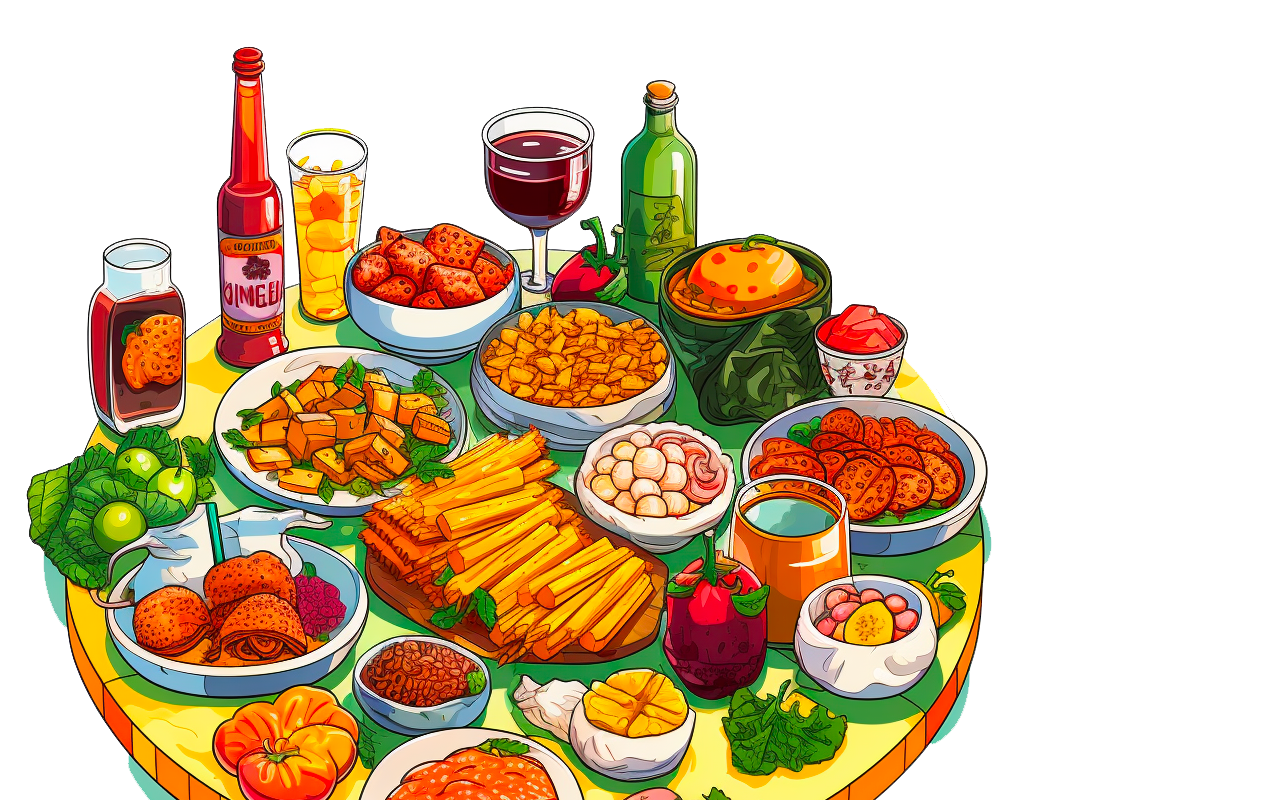
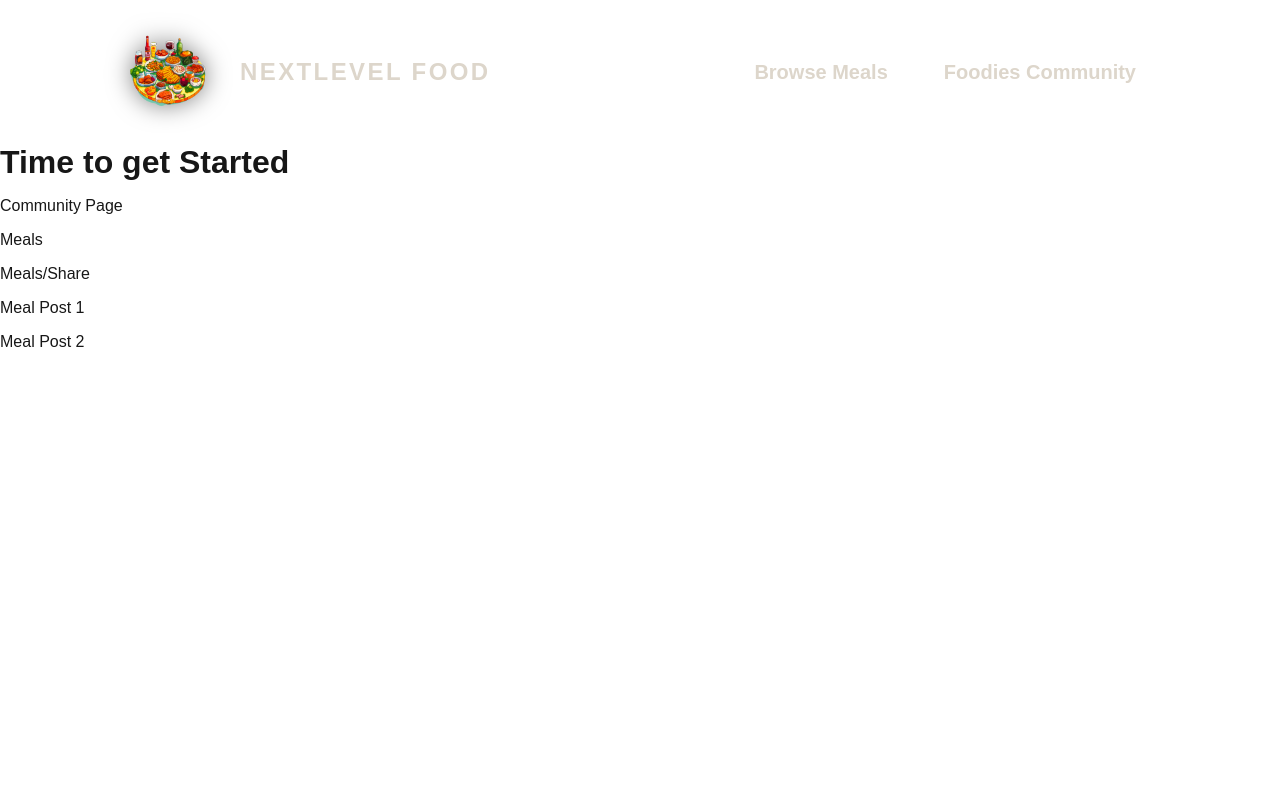
Before and after one commit to spartanrein/MealApp, a Next.js app: page / in a window 1280 px wide. Shown: the top 800 px of the page. Built offline with nearby package versions, Linux system fonts and the light colour scheme.

Commit message:
style header

```diff
--- a/src/app/components/main-header.js
+++ b/src/app/components/main-header.js
@@ -1,13 +1,15 @@
 import Link from "next/link";
 import logoImg from '@/assets/logo.png';
+import classes from './main-header.module.css'
+
 export default function MainHeader() {
     return (
-        <header>
-            <Link href={"/"}>
+        <header className={classes.header}>
+            <Link className={classes.logo} href={"/"}>
                 <img src={logoImg.src} alt ="A plate with food in it"/>
                 NextLevel Food
             </Link>
-        <nav>
+        <nav className={classes.nav}>
             <ul>
                 <li>
                     <Link href="/meals">Browse Meals</Link>
--- /dev/null
+++ b/src/app/components/main-header.module.css
@@ -0,0 +1,67 @@
+.header {
+    display: flex;
+    justify-content: space-between;
+    align-items: center;
+    padding: 2rem 1rem;
+  }
+
+  @media (min-width: 768px) {
+    .header {
+      padding: 2rem 10%;
+    }
+  }
+
+  .nav ul {
+    list-style: none;
+    margin: 0;
+    padding: 0;
+    display: flex;
+    gap: 1.5rem;
+    /* font-family: 'Montserrat', sans-serif; */
+    font-size: 1.25rem;
+  }
+
+  .nav a {
+    text-decoration: none;
+    color: #ddd6cb;
+    font-weight: bold;
+    padding: 0.5rem 1rem;
+    border-radius: 0.5rem;
+  }
+
+  .nav a:hover,
+  .nav a:active {
+    background: linear-gradient(90deg, #ff8a05, #f9b331);
+    background-clip: text;
+    -webkit-background-clip: text;
+    -webkit-text-fill-color: transparent;
+    text-shadow: 0 0 18px rgba(248, 190, 42, 0.8);
+  }
+
+  .active {
+    background: linear-gradient(90deg, #ff8a05, #f9b331);
+    background-clip: text;
+    -webkit-background-clip: text;
+    -webkit-text-fill-color: transparent;
+  }
+
+  .logo {
+    display: flex;
+    align-items: center;
+    justify-content: center;
+    gap: 2rem;
+    text-decoration: none;
+    color: #ddd6cb;
+    font-weight: bold;
+    font-family: 'Montserrat', sans-serif;
+    letter-spacing: 0.15rem;
+    text-transform: uppercase;
+    font-size: 1.5rem;
+  }
+
+  .logo img {
+    width: 5rem;
+    height: 5rem;
+    object-fit: contain;
+    filter: drop-shadow(0 0 0.75rem rgba(0, 0, 0, 0.5));
+  }
--- a/src/app/layout.js
+++ b/src/app/layout.js
@@ -11,8 +11,10 @@
 export default function RootLayout({ children }) {
   return (
     <html lang="en" className={`${GeistSans.variable} ${GeistMono.variable}`}>
-      <MainHeader/>
-      <body>{children}</body>
+      <body>
+        <MainHeader/>
+        {children}
+        </body>
     </html>
   );
 }
```
